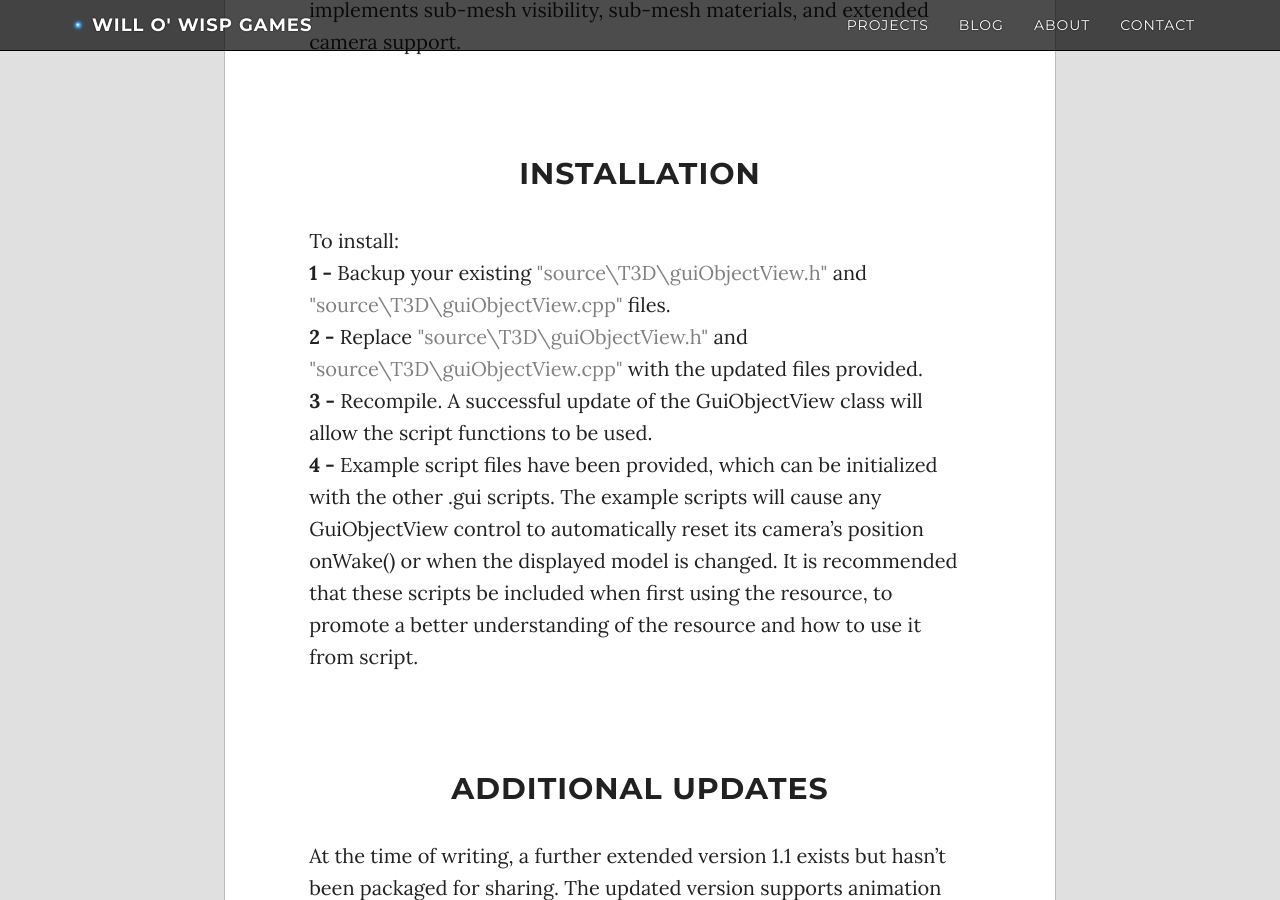
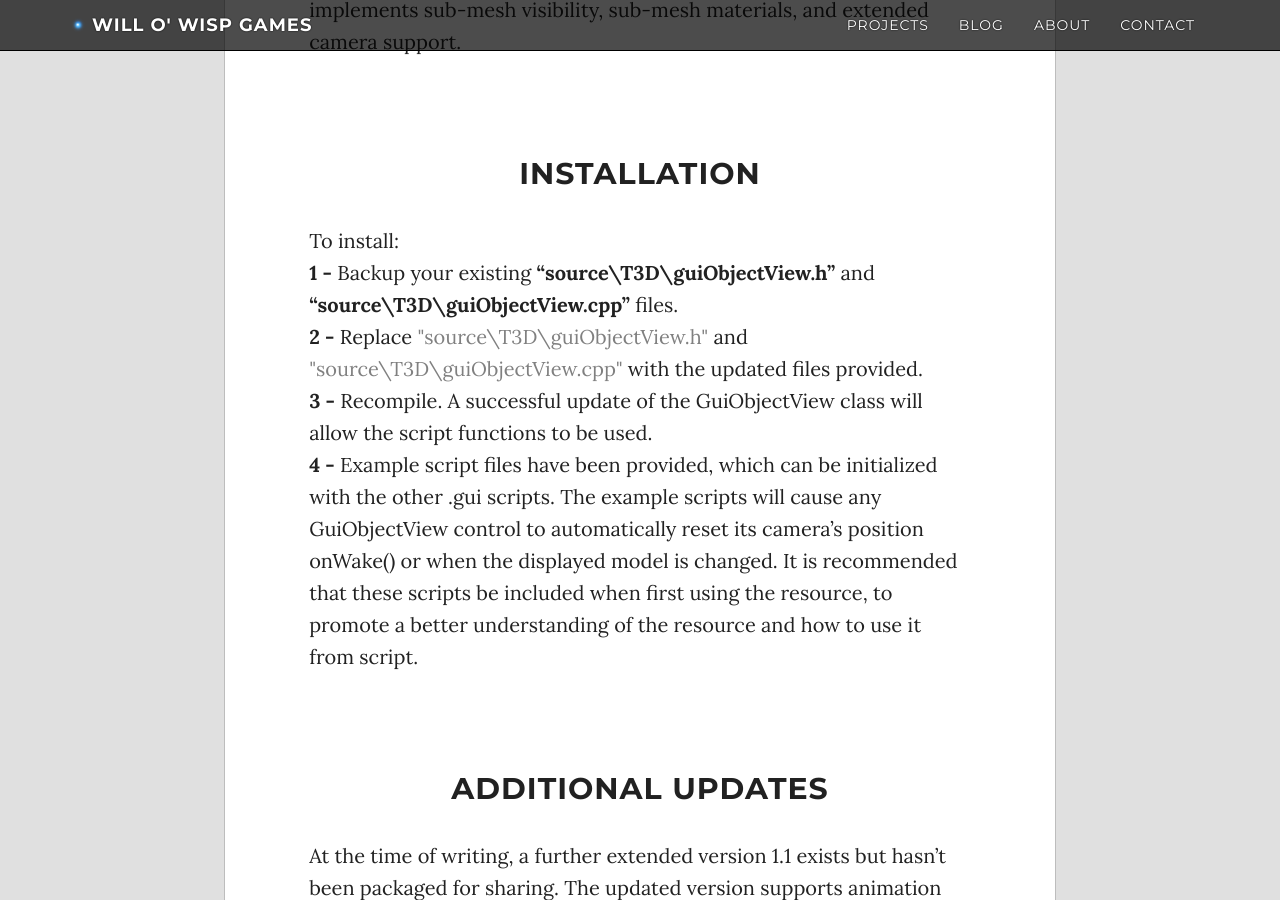
Before and after one commit to WilloWispGames/WilloWispGames.github.io, a Jekyll site: the page built from _posts/2016-09-15-ExtGuiObjView.md, in a window 1280 px wide and 900 px high, scrolled down 4976 px. Built offline with Jekyll 4.4.1, drawn with Linux system fonts in a browser that asks for light colours; nearby versions of some CDN libraries; comment, search, counter and statistics services are not loaded.

Commit message:
Update 2016-09-15-ExtGuiObjView.md

```diff
--- a/_posts/2016-09-15-ExtGuiObjView.md
+++ b/_posts/2016-09-15-ExtGuiObjView.md
@@ -101,7 +101,7 @@
 <br>
 <h2>Installation</h2>
 To install:<br>
-<b>1 -</b> Backup your existing <font color="gray">"source\T3D\guiObjectView.h"</font> and <font color="gray">"source\T3D\guiObjectView.cpp"</font> files.<br>
+<b>1 -</b> Backup your existing <b>"source\T3D\guiObjectView.h"</b> and <b>"source\T3D\guiObjectView.cpp"</b> files.<br>
 <b>2 -</b> Replace <font color="gray">"source\T3D\guiObjectView.h"</font> and <font color="gray">"source\T3D\guiObjectView.cpp"</font> with the updated files provided.<br>
 <b>3 -</b> Recompile. A successful update of the GuiObjectView class will allow the script functions to be used.<br>
 <b>4 -</b> Example script files have been provided, which can be initialized with the other .gui scripts. The example scripts will cause any GuiObjectView control to automatically reset its camera's position onWake() or when the displayed model is changed. It is recommended that these scripts be included when first using the resource, to promote a better understanding of the resource and how to use it from script.<br>
```
